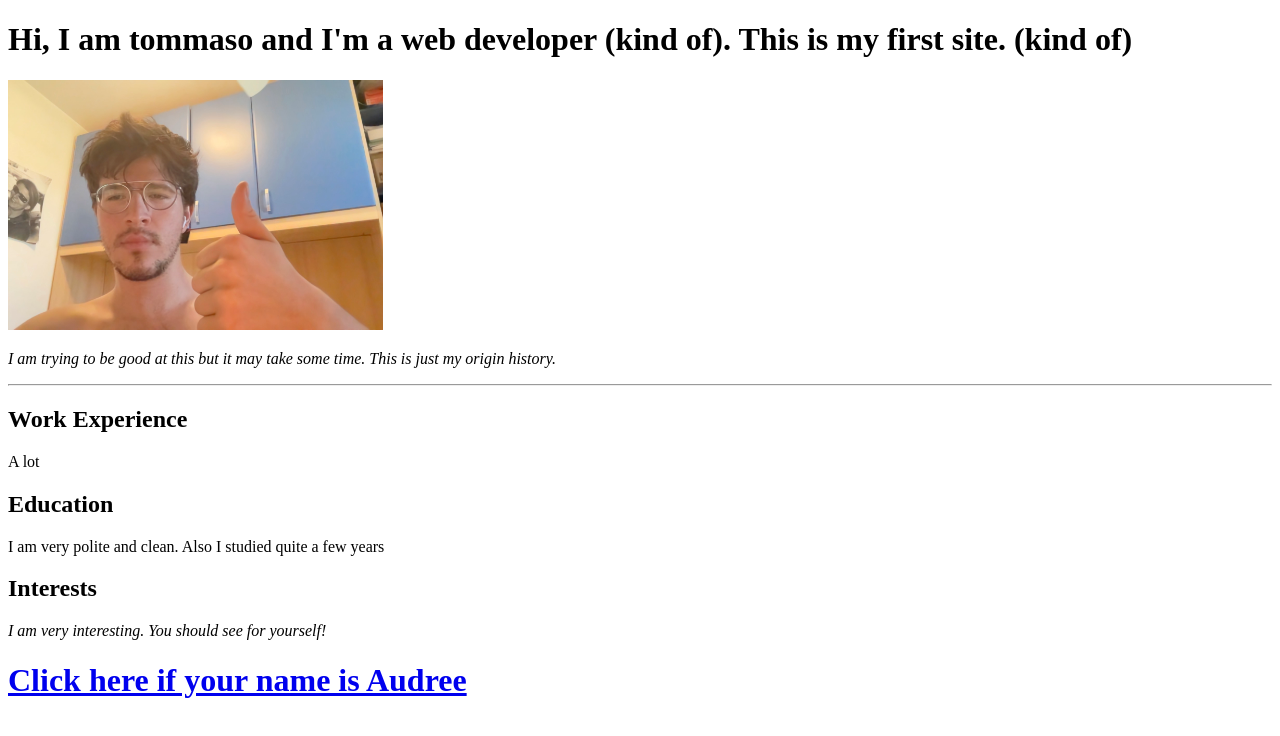
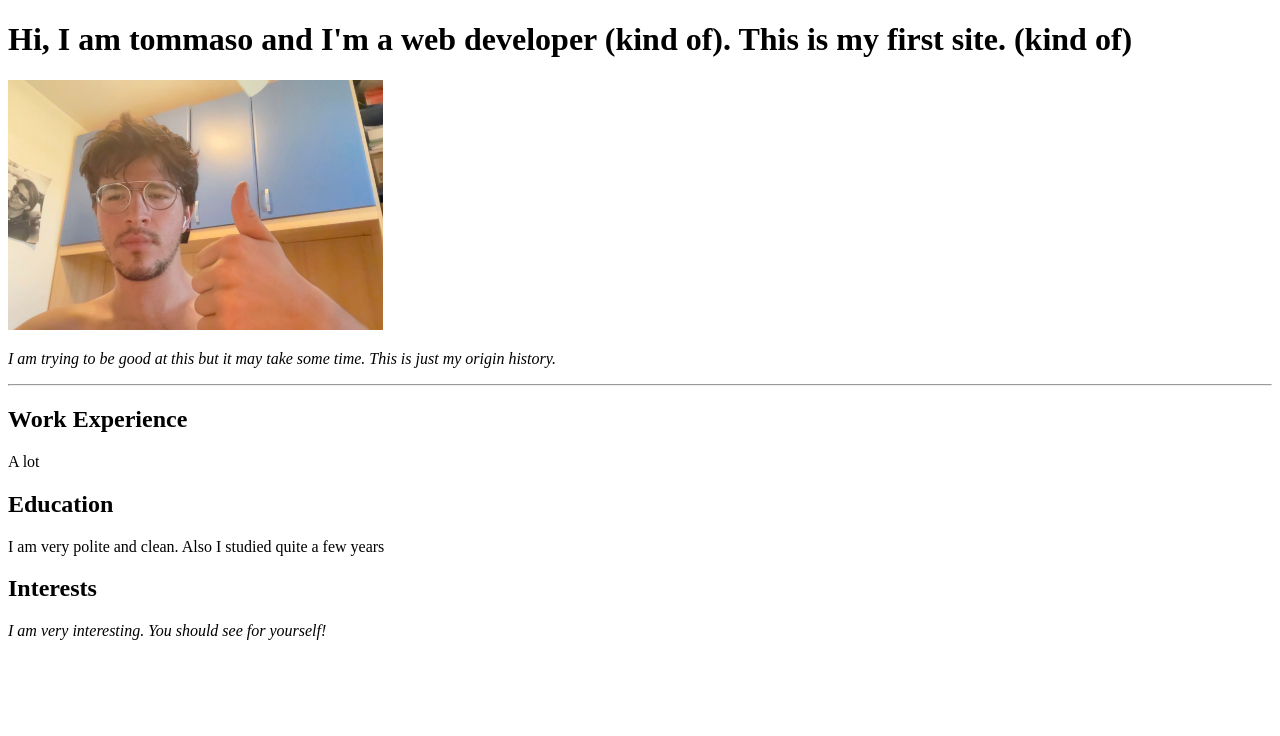
Before and after one commit to unknownmasowreturn/surprise, a plain HTML site: page index.html in a window 1280 px wide. Drawn offline with Linux system fonts and the light colour scheme.

Commit message:
Update index.html

```diff
--- a/index.html
+++ b/index.html
@@ -19,8 +19,6 @@
     <h2>Interests</h2>
     <i><p>I am very interesting. You should see for yourself!</p></i>
 
-    <h1><a href="./surprise.html">Click here if your name is Audree</a></h1>
-
 
 </body>
 </html>
```
